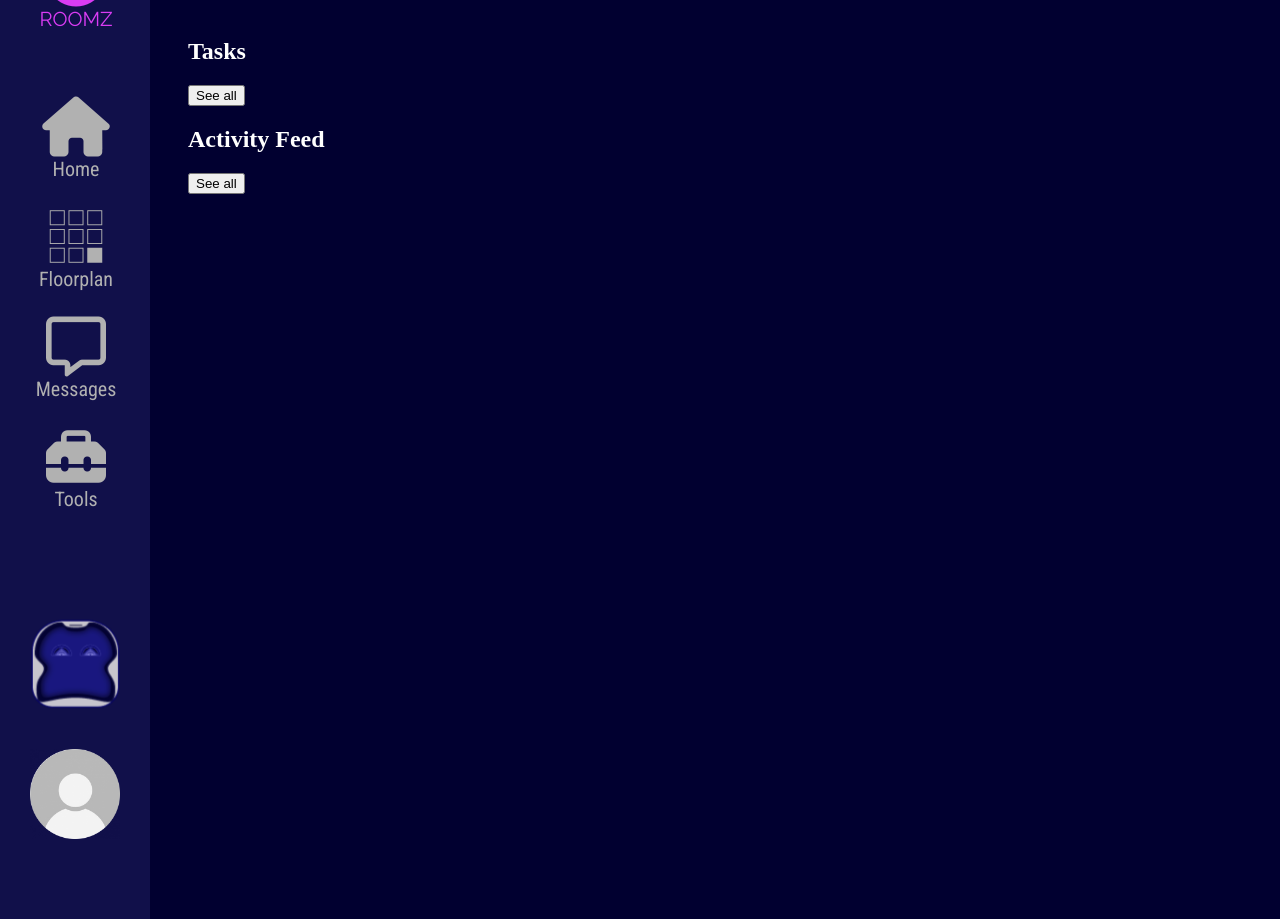
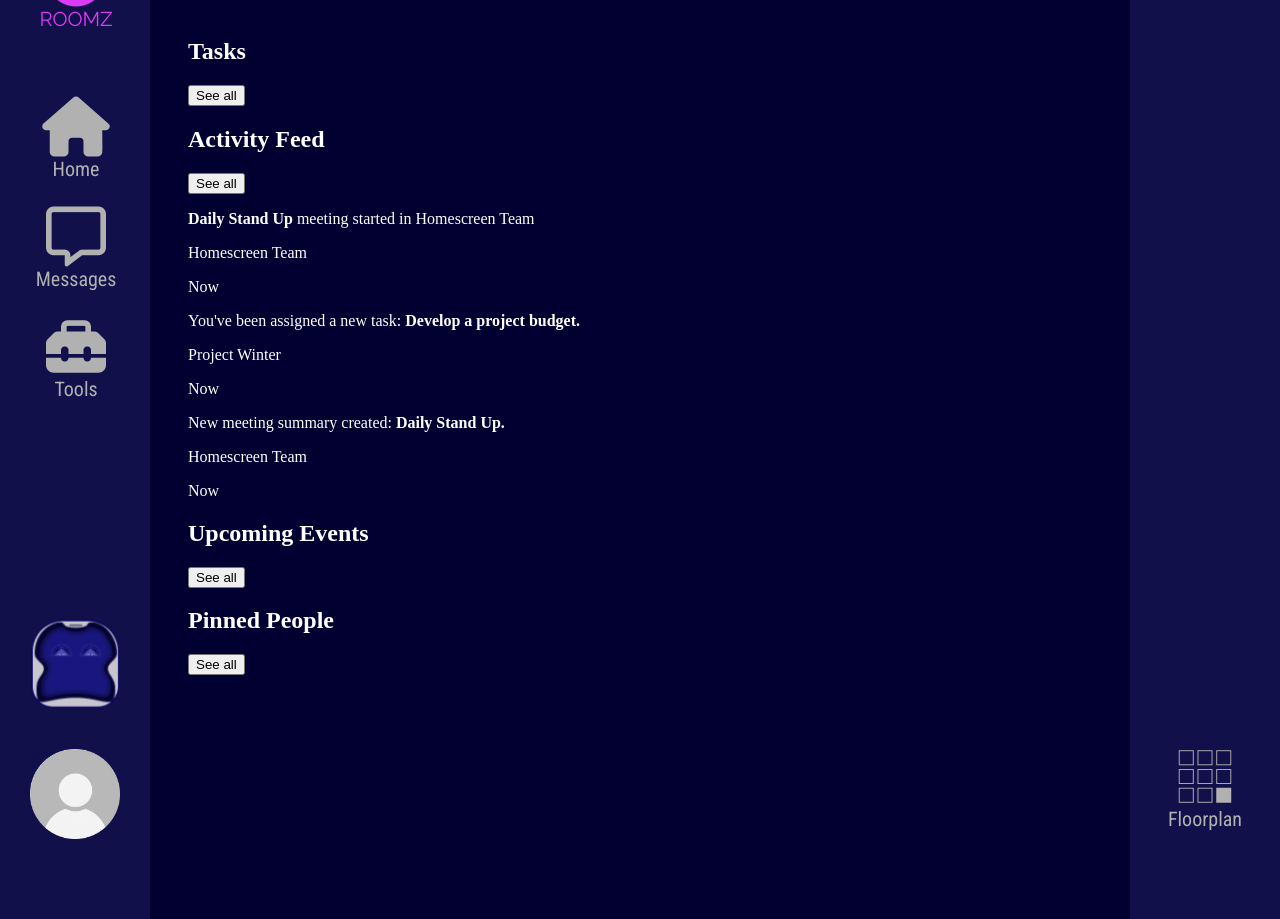
Before and after one commit to Jared-Glenn/Roomz, a Flask app: template templates/desk.html in a window 1280 px wide. Shown: the part 101-1020 px from the top of the page. Run offline with Flask 3, Linux system fonts and the light colour scheme; the template is opened without the code that fills it, so the values that code supplies are empty; some libraries are stand-ins or nearby versions.

Commit message:
create right sidebar and links

```diff
--- a/app.py
+++ b/app.py
@@ -3,7 +3,7 @@
 from flask import Flask, request, render_template, redirect, jsonify, session, flash
 # from flask_debugtoolbar import DebugToolbarExtension
 # from flask_bcrypt import Bcrypt
-from models import db, connect_db, User, Room, User_Room
+from models import db, connect_db, User, Room, User_Room, Event, Task
 # from forms import RegisterForm, LoginForm, FeedbackForm
 
 app = Flask(__name__)
@@ -29,14 +29,18 @@
     """User desk space."""
 
     user = User.query.get_or_404(1)
-    for person in user.pinned_people:
-        print(person)
 
-    events = []
-    # for event in
-    # events =
+    rooms = []
+    for room in user.rooms:
+        rooms.append(room.name)
+    events = (Event
+              .query
+              .filter(Event.room.in_(rooms))
+              .order_by(Event.datetime.desc())
+              .limit(100)
+              .all())
 
-    return render_template("desk.html", user=user)
+    return render_template("desk.html", user=user, events=events)
 
 @app.route('/floorplan')
 def floorplan():
--- a/static/styles/styles.css
+++ b/static/styles/styles.css
@@ -26,14 +26,22 @@
   height: 100%; /* 100% Full-height */
   width: 150px; /* 0 width - change this with JavaScript */
   position: fixed; /* Stay in place */
+  top: 0; /* Stay at the top */
   z-index: 1; /* Stay on top */
-  top: 0; /* Stay at the top */
-  left: 0;
   background-color: #11104A;
   overflow-x: hidden; /* Disable horizontal scroll */
-  padding-top: 20px; /* Place content 60px from the top */
   transition: 0.5s; /* 0.5 second transition effect to slide in the sidenav */
   font-family: 'Roboto Condensed', sans-serif;
+}
+
+.sidenav-left {
+  left: 0;
+  padding-top: 20px;
+}
+
+.sidenav-right {
+  right: 0;
+  padding-top: 160px;
 }
 
   /* The navigation menu links */
@@ -88,3 +96,9 @@
     left: 30px;
     bottom: 100px;
   }
+
+.floorplan-link {
+  position: absolute;
+  right: 30px;
+  bottom: 240px;
+}
--- a/templates/base.html
+++ b/templates/base.html
@@ -12,7 +12,7 @@
 </head>
 
 <body>
-    <div id="mySidenav" class="sidenav">
+    <div id="mySidenav" class="sidenav sidenav-left">
         <a href="/" id="navbar-brand"><i class="fa-light fa-stroopwafel fa"></i>
           <br>
           ROOMZ
@@ -20,10 +20,6 @@
         <a href="/"><i class="fa-solid fa-house fa"></i>
           <br>
           Home
-          </a>
-        <a href="/floorplan"><i class="fa-brands fa-buromobelexperte fa"></i>
-          <br>
-          Floorplan
           </a>
         <a href="/messages"><i class="fa-regular fa-message fa"></i>
           <br>
@@ -37,6 +33,24 @@
         <a href="#"><img class="bottom-side user-pic" src="/static/images/generic_user.png" alt=""></a>
       </div>
 
+    <div id="mySidenav" class="sidenav sidenav-right">
+
+      {% for room in user.rooms %}
+        <a href="/roomz/{{ room.id }}"><i class="fa-solid fa-door-open fa"></i>
+          <br>
+          {{ room.name }}
+          </a>
+      {% endfor %}
+
+      <div class="floorplan-link">
+        <a href="/floorplan"><i class="fa-brands fa-buromobelexperte fa"></i>
+          <br>
+          Floorplan
+          </a>
+      </div>
+
+    </div>
+
   {% block content %}
   {% endblock %}
 
--- a/templates/desk.html
+++ b/templates/desk.html
@@ -4,7 +4,7 @@
 <div id="main-body">
   <h1>Good morning, {{ user.first_name }}!</h1>
 
-  <div id="tasks-area">
+  <div id="tasks-area main-page-area">
       <h2>Tasks</h3>
       <button>See all</button>
 
@@ -25,26 +25,58 @@
 
   </div>
 
-  <div id="activity-area">
+  <div id="activity-area main-page-area">
     <h2>Activity Feed</h2>
     <button>See all</button>
 
-    {% for room in user.rooms %}
+    <div class="activity">
+      <p class="activity-main"><strong>Daily Stand Up</strong> meeting started in Homescreen Team</p>
+      <p class="activity-project">Homescreen Team</p>
+      <p class="activity-time">Now</p>
+    </div>
+    <div class="activity">
+      <p class="activity-main">You've been assigned a new task: <strong>Develop a project budget.</strong></p>
+      <p class="activity-project">Project Winter</p>
+      <p class="activity-time">Now</p>
+    </div>
+    <div class="activity">
+      <p class="activity-main">New meeting summary created: <strong>Daily Stand Up.</strong></p>
+      <p class="activity-room">Homescreen Team</p>
+      <p class="activity-time">Now</p>
+    </div>
+  </div>
 
-    <div class="area-interior">
+  <div id="events-area main-page-area">
+    <h2>Upcoming Events</h2>
+    <button>See all</button>
 
-    <h3>{{ room.name }}</h4>
+    {% for event in events %}
 
-    <ul>
-      {% for item in room.tasks %}
-        <li><input type="checkbox">{{ item.item }}</li>
-      {% endfor %}
-    </ul>
+    <div class="event">
+      <p class="event-room">{{ event.room }}</p>
+      <p class="event-name">{{ event.name }}</p>
+      <p class="event-time">{{ event.datetime }}</p>
     </div>
 
     {% endfor %}
 
-</div>
+  </div>
+
+  <div id="pinned-area main-page-area">
+    <h2>Pinned People</h2>
+    <button>See all</button>
+
+    {% for person in user.pinned_people %}
+
+    <div class="pinned-person">
+      <p class="pinned-person-name">{{ person.first_name }} {{ person.last_name }}</p>
+      <p class="pinned-person-job">{{ person.job_title }}</p>
+      <p class="pinned-person-availability">{{ person.availability }}</p>
+    </div>
+
+    {% endfor %}
+
+  </div>
 
 </div>
 
```
Also changed, not shown: generator/events.csv (+6 -6 lines), generator/users.csv (+7 -7 lines), models.py (+15 -8 lines).
